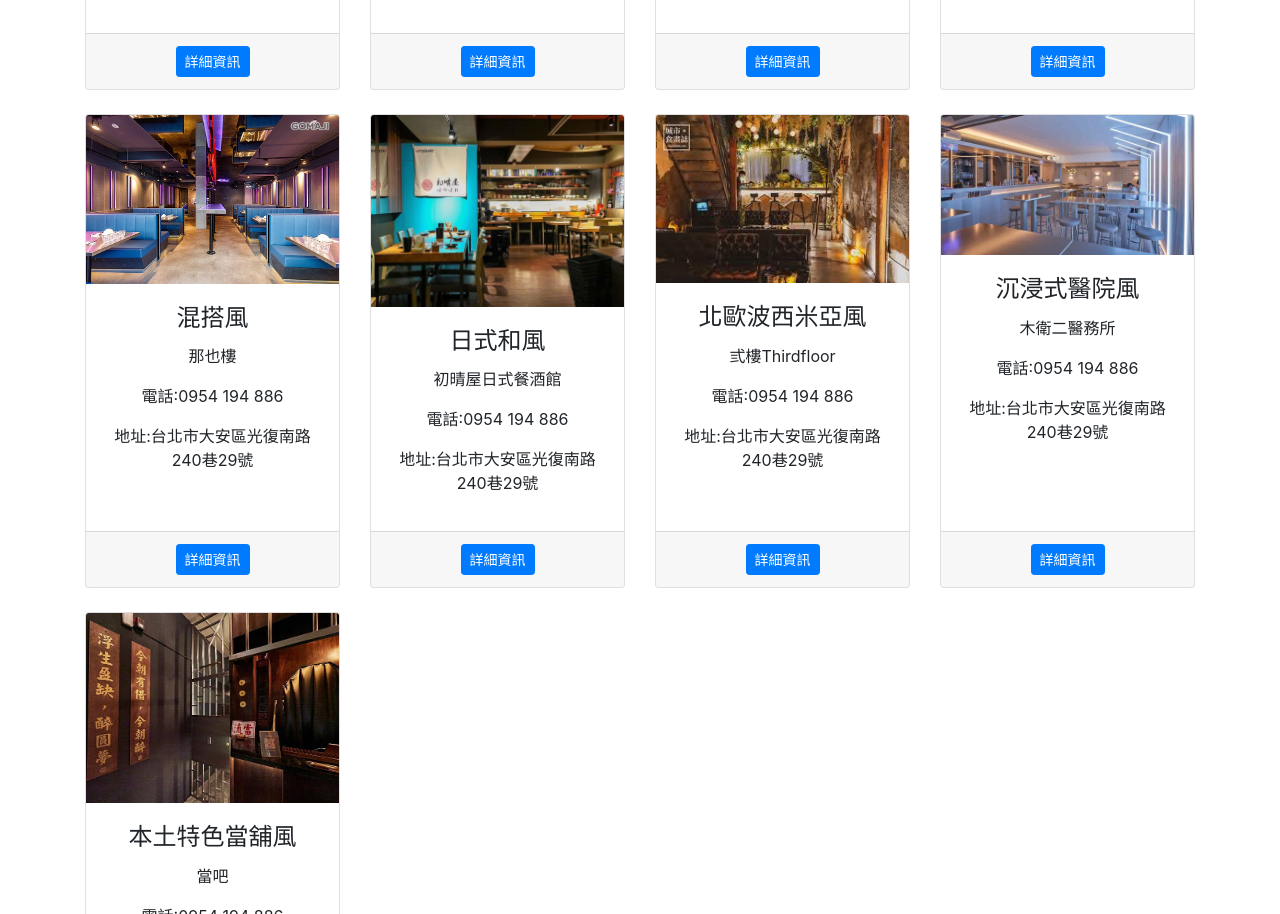
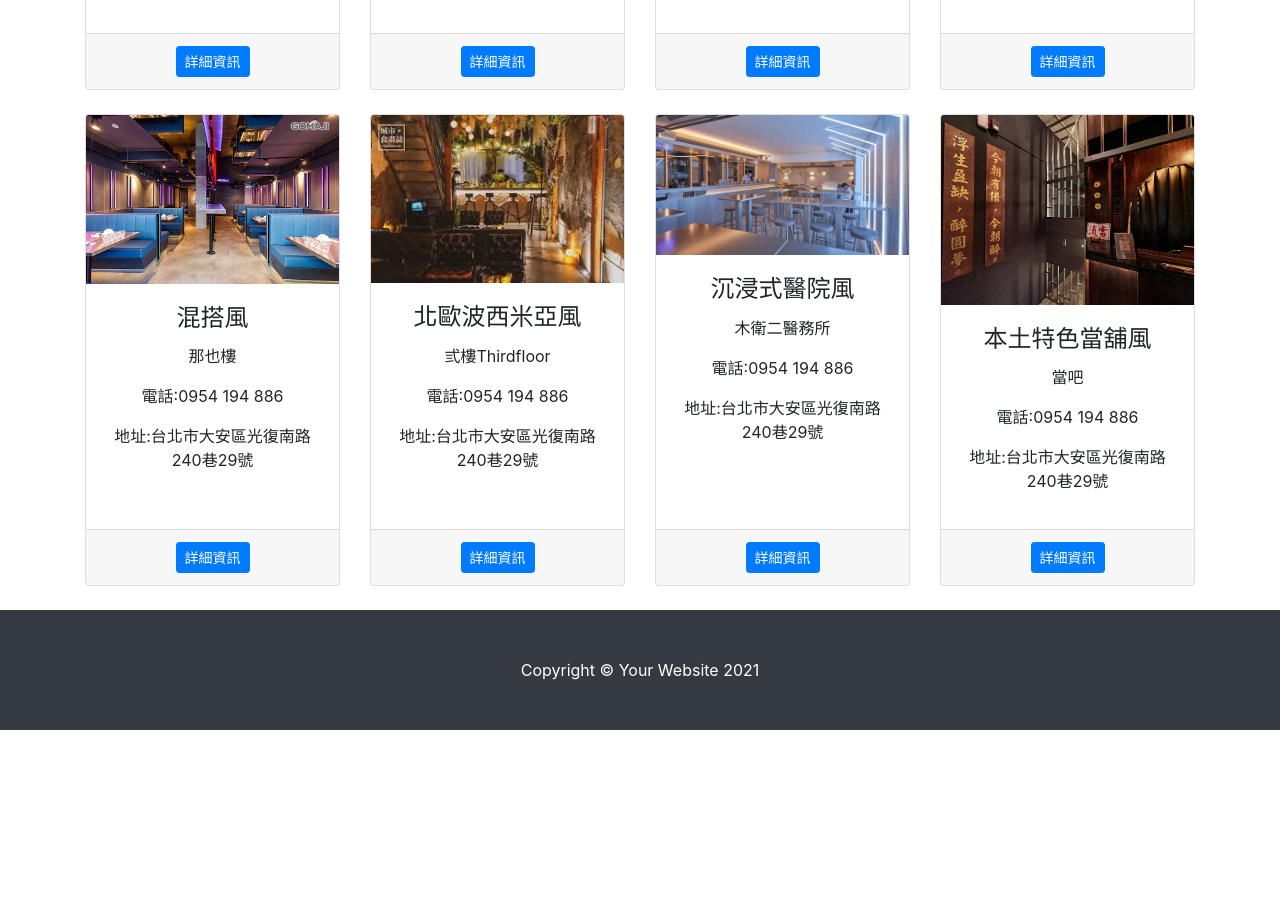
Before and after one commit to freedom3725/chill-style, a plain HTML site: page index.html in a window 1280 px wide. Shown: the part 1853-2767 px from the top of the page. After the commit the page ends 2583 px from the top, so only its background shows below. Drawn offline with nearby package versions, Linux system fonts and the light colour scheme.

Commit message:
Update index.html

```diff
--- a/index.html
+++ b/index.html
@@ -211,19 +211,6 @@
                         <div class="card-footer"><a class="btn btn-primary btn-sm" href="https://freedom3725.github.io/S-1/">詳細資訊</a></div>
                     </div>
                 </div>
-				<div class="col-lg-3 col-md-6 mb-4">
-                    <div class="card h-100">
-                        <img class="card-img-top" src="assets/19.jpg" alt="19.jpg" />
-                        <div class="card-body">
-                            <h4 class="card-title">日式和風</h4>
-                            <p class="card-text">初晴屋日式餐酒館</p>
-                            <p class="card-text"> </p>
-                            <p class="card-text">電話:0954 194 886</p>
-							<p>地址:台北市大安區光復南路240巷29號</p>
-                        </div>
-                        <div class="card-footer"><a class="btn btn-primary btn-sm" href="https://freedom3725.github.io/S-1/">詳細資訊</a></div>
-                    </div>
-                </div>
                 <div class="col-lg-3 col-md-6 mb-4">
                     <div class="card h-100">
                         <img class="card-img-top" src="assets/21.jpg" alt="21.jpg" />
```
